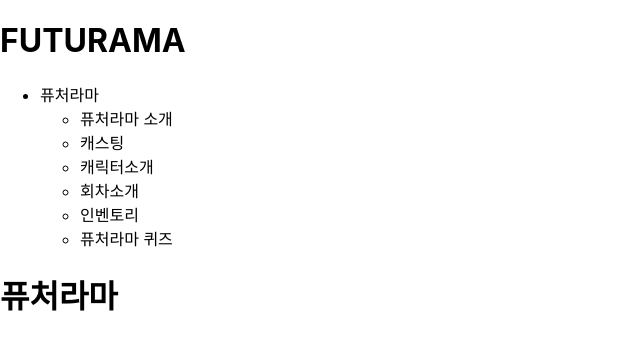
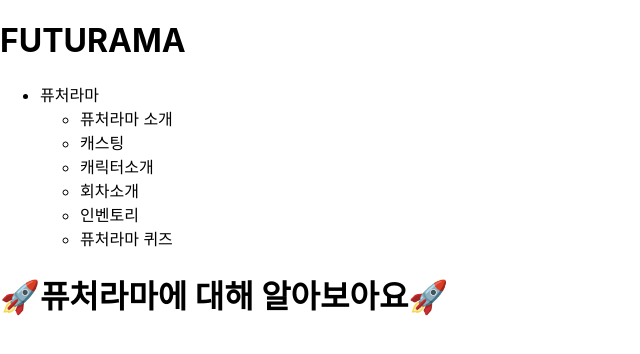
Before and after one commit to truthone/futurama.com, a Next.js app: page /futurama in a window 1280 px wide. Shown: the top 354 px of the page, without its empty margins (0-640 px from the left). Built offline with nearby package versions, Linux system fonts and the light colour scheme.

Commit message:
💄 text 수정

```diff
--- a/src/pages/futurama/index.tsx
+++ b/src/pages/futurama/index.tsx
@@ -3,7 +3,7 @@
 const FuturamaPage: NextPage = () => {
   return (
     <div>
-      <h1>퓨처라마</h1>
+      <h1>🚀퓨처라마에 대해 알아보아요🚀</h1>
     </div>
   )
 }
```
